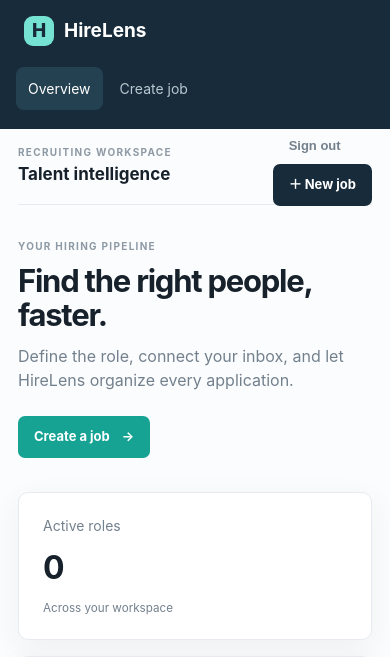
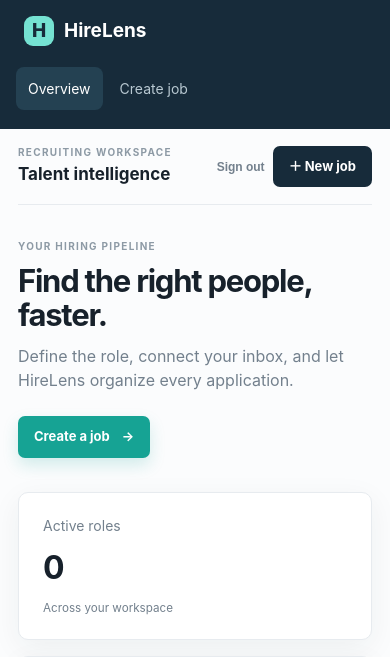
Before and after one commit to AdeelMalik22/HireLens, a FastAPI app: page /dashboard in a window 390 px wide. Shown: the top 657 px of the page. Run offline with FastAPI, Linux system fonts and the light colour scheme; the visitor is signed in with stand-in values (Sample User, id 1).

Commit message:
style: polish dashboard layout

```diff
--- /dev/null
+++ b/app/static/dashboard-overrides.css
@@ -0,0 +1 @@
+.top-actions{display:flex;align-items:center;gap:14px}.top-actions form{margin:0}.top-actions .button-quiet{padding:8px 2px;font-weight:600}.top-actions .button-quiet:hover{color:var(--ink)}.topbar{gap:24px}.hero{min-height:270px}.hero>div:first-child{max-width:720px}.hero .button-primary{box-shadow:0 7px 16px rgba(22,163,148,.18)}.metric{transition:transform .18s,box-shadow .18s}.metric:hover{transform:translateY(-2px);box-shadow:0 12px 32px rgba(25,43,58,.1)}.job-card{border-top:3px solid transparent}.job-card:hover{border-top-color:var(--teal)}.empty{background:linear-gradient(180deg,#fff 0%,#fbfdfd 100%)}@media(max-width:650px){.top-actions{gap:6px}.top-actions .button-quiet{font-size:12px}.hero{min-height:0}}
--- a/app/templates/dashboard/base.html
+++ b/app/templates/dashboard/base.html
@@ -3,7 +3,7 @@
 <head>
   <meta charset="utf-8"><meta name="viewport" content="width=device-width, initial-scale=1">
   <title>{% block title %}HireLens{% endblock %}</title>
-  <link rel="stylesheet" href="{{ url_for('static', path='dashboard.css') }}">
+  <link rel="stylesheet" href="{{ url_for('static', path='dashboard.css') }}"><link rel="stylesheet" href="{{ url_for('static', path='dashboard-overrides.css') }}">
 </head>
 <body>
   <div class="shell">
```
